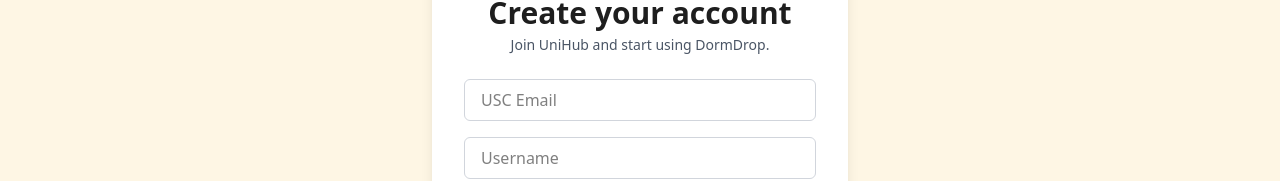
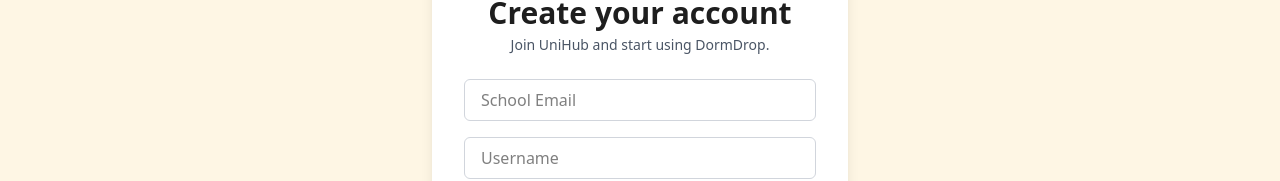
Before and after one commit to Ryuichi-Yamafuji-Lun/UniHub, a React (Vite) app in the folder frontend/: page /signup in a window 1280 px wide. Shown: the part 170-351 px from the top of the page. Built offline with nearby package versions, Linux system fonts and the light colour scheme; no server answers.

Commit message:
updated signup

```diff
--- a/frontend/src/pages/Signup.tsx
+++ b/frontend/src/pages/Signup.tsx
@@ -71,7 +71,7 @@
           <input
             type="email"
             name="email"
-            placeholder="USC Email"
+            placeholder="School Email"
             value={form.email}
             onChange={handleChange}
             required
```
